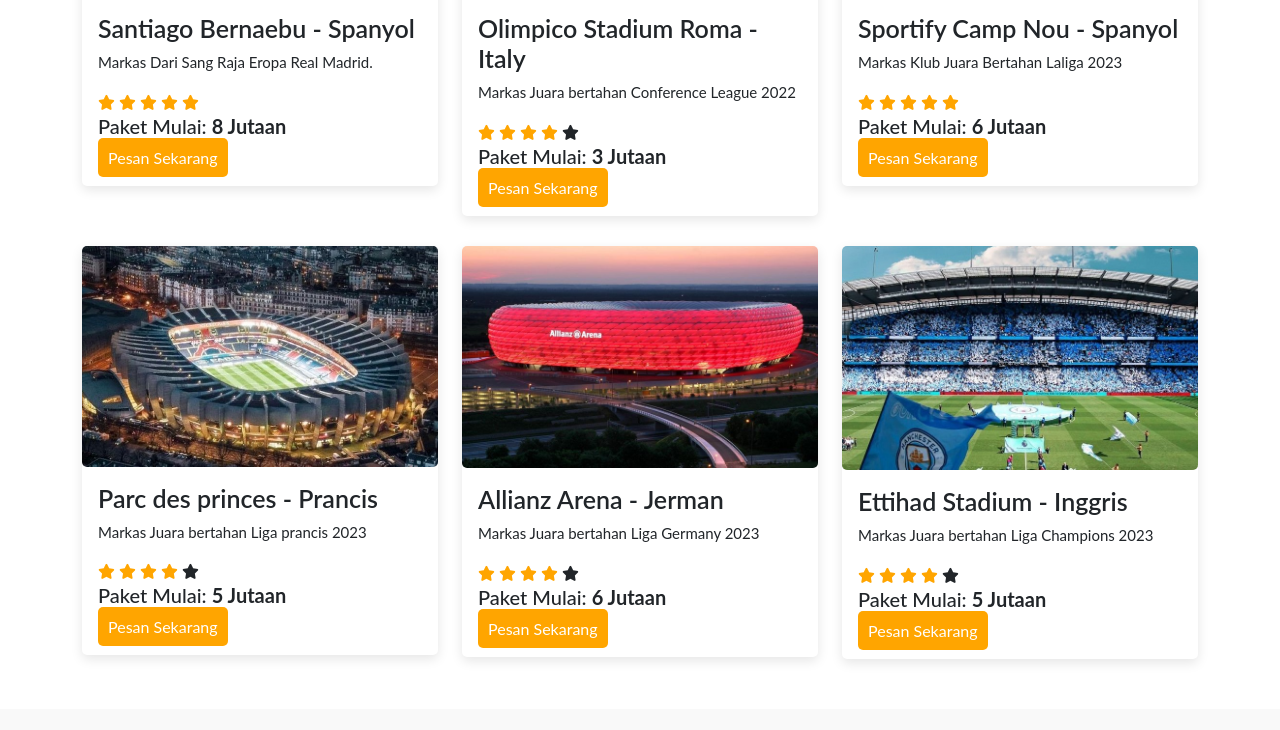
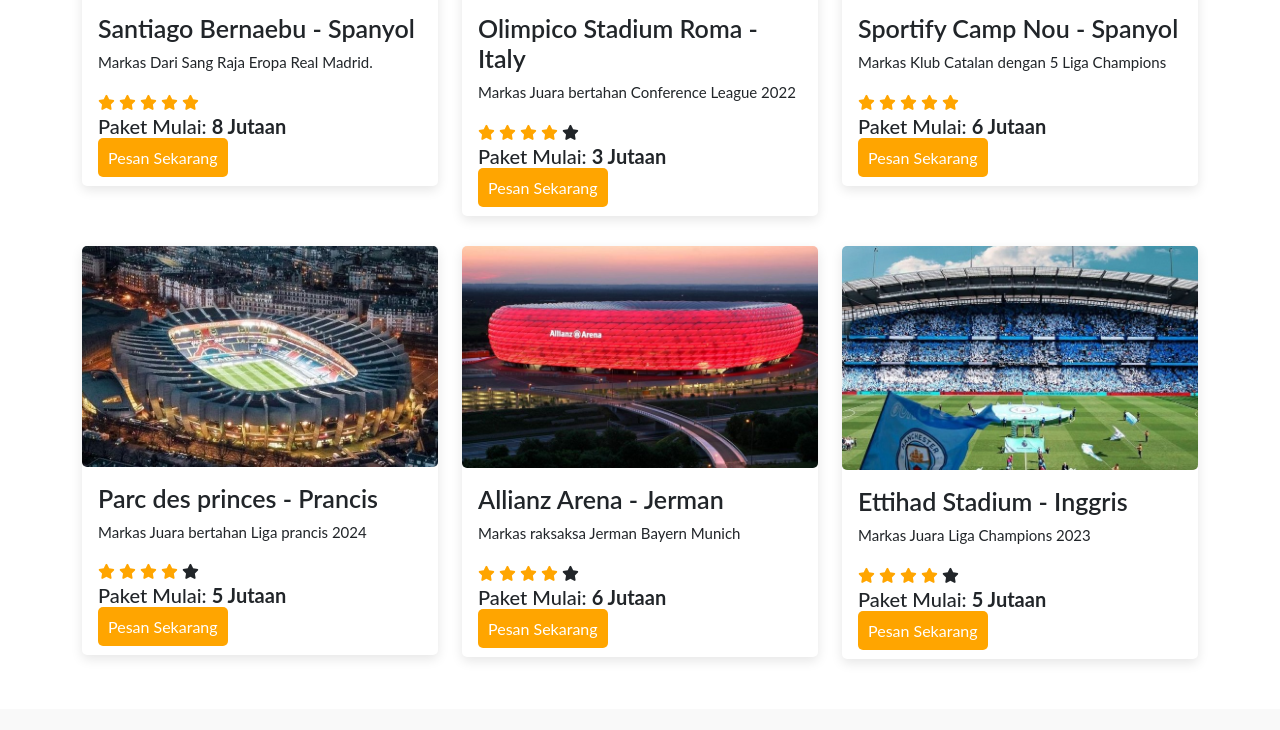
Before and after one commit to Rizkyzul/travel-Football, a plain HTML site: page index.html in a window 1280 px wide. Shown: the part 2050-2780 px from the top of the page. Drawn offline with nearby package versions, Linux system fonts and the light colour scheme.

Commit message:
stadion update

```diff
--- a/index.html
+++ b/index.html
@@ -146,7 +146,7 @@
               <img src="./images/stdbarca2.jpg" alt="" />
               <div class="card-body">
                 <h3>Sportify Camp Nou - Spanyol</h3>
-                <p>Markas Klub Juara Bertahan Laliga 2023</p>
+                <p>Markas Klub Catalan dengan 5 Liga Champions</p>
                 <div class="star">
                   <i class="fa-solid fa-star checked"></i>
                   <i class="fa-solid fa-star checked"></i>
@@ -167,7 +167,7 @@
               <img src="./images/Stdpsg.jpg" alt="" />
               <div class="card-body">
                 <h3>Parc des princes - Prancis</h3>
-                <p>Markas Juara bertahan Liga prancis 2023</p>
+                <p>Markas Juara bertahan Liga prancis 2024</p>
                 <div class="star">
                   <i class="fa-solid fa-star checked"></i>
                   <i class="fa-solid fa-star checked"></i>
@@ -185,7 +185,7 @@
               <img src="./images/StdBayern.jpg" alt="" />
               <div class="card-body">
                 <h3>Allianz Arena - Jerman</h3>
-                <p>Markas Juara bertahan Liga Germany 2023</p>
+                <p>Markas raksaksa Jerman Bayern Munich</p>
                 <div class="star">
                   <i class="fa-solid fa-star checked"></i>
                   <i class="fa-solid fa-star checked"></i>
@@ -203,7 +203,7 @@
               <img src="./images/StdCity.jpg" alt="" />
               <div class="card-body">
                 <h3>Ettihad Stadium - Inggris</h3>
-                <p>Markas Juara bertahan Liga Champions 2023</p>
+                <p>Markas Juara Liga Champions 2023</p>
                 <div class="star">
                   <i class="fa-solid fa-star checked"></i>
                   <i class="fa-solid fa-star checked"></i>
@@ -370,7 +370,6 @@
     <!-- Footer  -->
     <footer id="footer">
       <h1><span>Zoel Tour </span>Football Fans</h1>
-      <p>Muhammad Rizky Zulkarnaen | 41236597 | TI-22-C2</p>
       <div class="social-links">
         <a href="https://wa.me/+6289653817789">
           <i class="fa-brands fa-whatsapp"></i>
```
